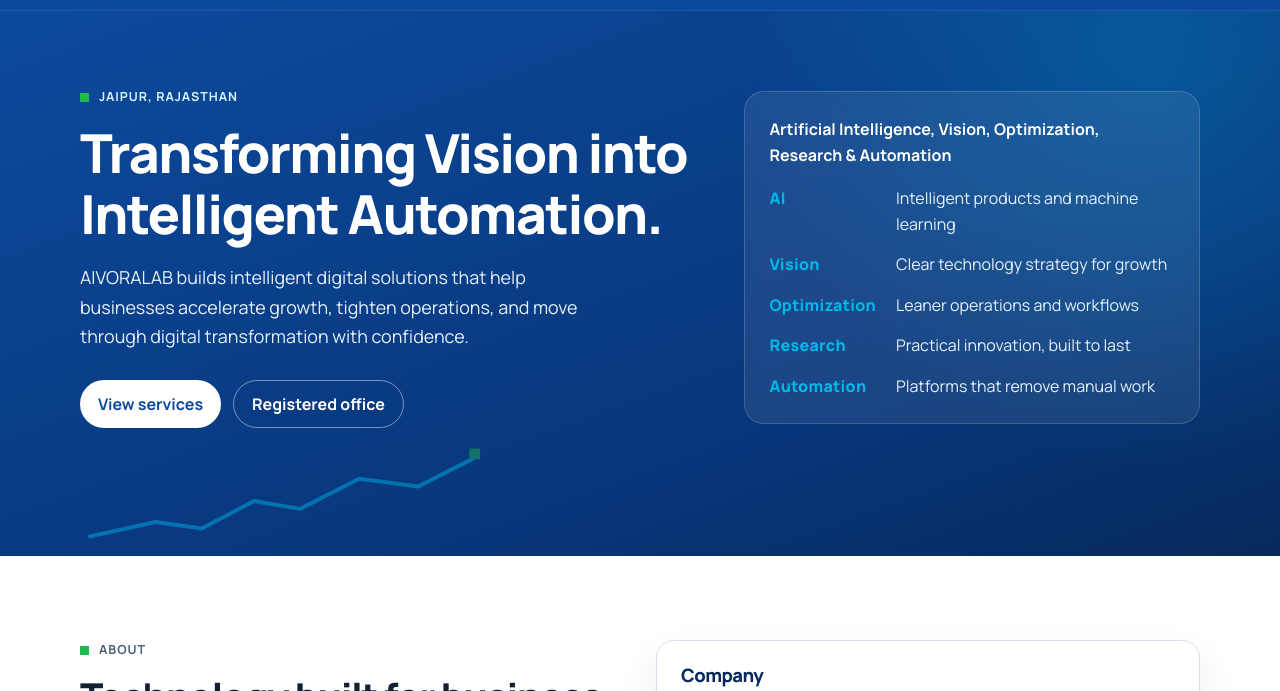
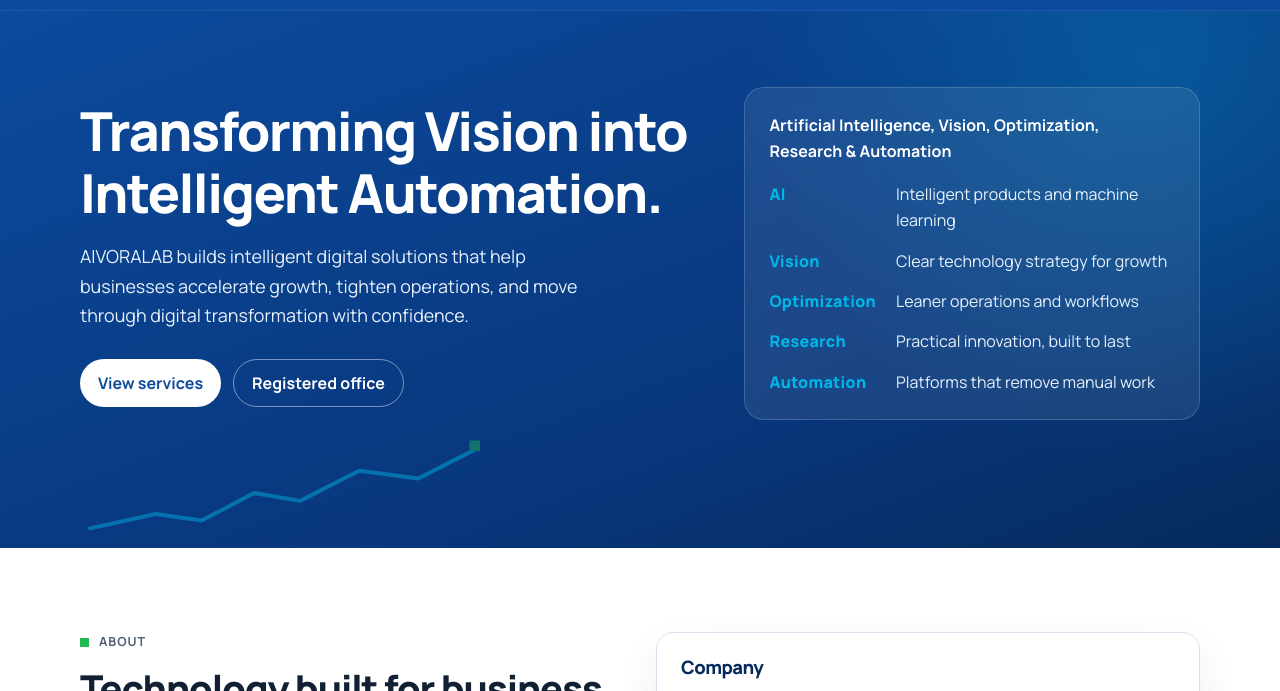
Before and after one commit to kp-jpr/AIVORALAB, a plain HTML site: page AIVORALAB/index.html in a window 1280 px wide. Shown: the part 74-765 px from the top of the page. Drawn offline with Linux system fonts and the light colour scheme.

Commit message:
Update index.html

```diff
--- a/AIVORALAB/index.html
+++ b/AIVORALAB/index.html
@@ -66,7 +66,7 @@
     <section class="hero" aria-labelledby="hero-title">
       <div class="container hero-grid">
         <div class="hero-copy">
-          <p class="kicker kicker-light"><span class="sq" aria-hidden="true"></span> Jaipur, Rajasthan</p>
+          <!-- <p class="kicker kicker-light"><span class="sq" aria-hidden="true"></span> Jaipur, Rajasthan</p> -->
           <h1 id="hero-title">Transforming Vision into Intelligent Automation.</h1>
           <p class="lede">AIVORALAB builds intelligent digital solutions that help businesses accelerate growth, tighten operations, and move through digital transformation with confidence.</p>
           <div class="hero-actions">
```
